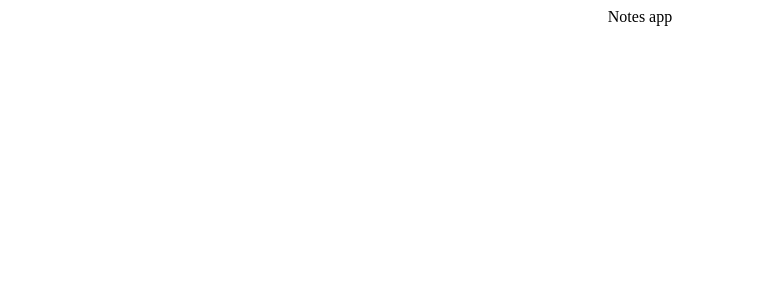
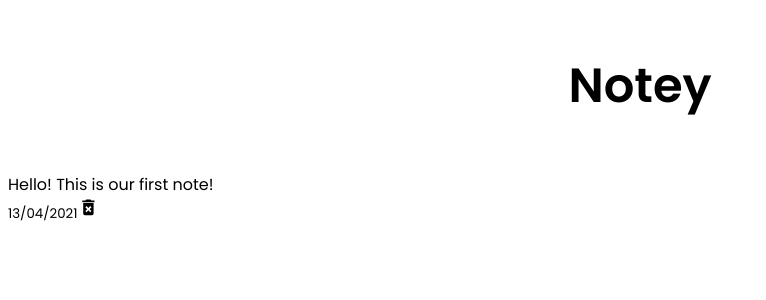
Before and after one commit to GeorgievIliyan/Notey, a React (Create React App) app: page / in a window 1280 px wide. Shown: the top 300 px of the page, without its empty margins (0-766 px from the left). Built offline with nearby package versions, Linux system fonts and the light colour scheme.

Commit message:
basic components

```diff
--- a/package.json
+++ b/package.json
@@ -9,6 +9,7 @@
     "@testing-library/user-event": "^13.5.0",
     "react": "^19.1.0",
     "react-dom": "^19.1.0",
+    "react-icons": "^5.5.0",
     "react-scripts": "5.0.1",
     "web-vitals": "^2.1.4"
   },
--- a/src/App.css
+++ b/src/App.css
@@ -1,38 +1,12 @@
-.App {
+@import url(https://fonts.googleapis.com/css?family=Poppins:100,100italic,200,200italic,300,300italic,regular,italic,500,500italic,600,600italic,700,700italic,800,800italic,900,900italic);
+*{
+  font-family: "Poppins", sans-serif;
+}
+h1{
   text-align: center;
+  margin-top: 50px;
+  margin-bottom: 50px;
+  font-size: 3em;
+  font-weight: 600;
+  user-select: none;
 }
-
-.App-logo {
-  height: 40vmin;
-  pointer-events: none;
-}
-
-@media (prefers-reduced-motion: no-preference) {
-  .App-logo {
-    animation: App-logo-spin infinite 20s linear;
-  }
-}
-
-.App-header {
-  background-color: #282c34;
-  min-height: 100vh;
-  display: flex;
-  flex-direction: column;
-  align-items: center;
-  justify-content: center;
-  font-size: calc(10px + 2vmin);
-  color: white;
-}
-
-.App-link {
-  color: #61dafb;
-}
-
-@keyframes App-logo-spin {
-  from {
-    transform: rotate(0deg);
-  }
-  to {
-    transform: rotate(360deg);
-  }
-}
--- a/src/App.js
+++ b/src/App.js
@@ -1,9 +1,13 @@
 import './App.css';
+import NotesList from './components/NoteList';
 
 function App() {
   return (
     <div className="App">
-      Notes app
+      <h1>Notey</h1>
+      <div className="container">
+        <NotesList></NotesList>
+      </div>
     </div>
   );
 }
--- /dev/null
+++ b/src/components/Note.js
@@ -0,0 +1,14 @@
+import { MdDeleteForever } from 'react-icons/md'
+
+const Note = () => {
+    return(
+        <div className="note">
+            <span>Hello! This is our first note!</span>
+            <div className="note-footer">
+                <small>13/04/2021</small>
+                <MdDeleteForever className='delete-icon' size = '1.3em'></MdDeleteForever>
+            </div>
+        </div>
+    )
+};
+export default Note;
--- /dev/null
+++ b/src/components/NoteList.js
@@ -0,0 +1,10 @@
+import Note from "./Note";
+
+const NotesList = () => {
+    return(
+        <div className="notes-list">
+            <Note/>
+        </div>
+    )
+};
+export default NotesList;
```
Also changed, not shown: 1 other file (tests, documents, lock files or other folders).
